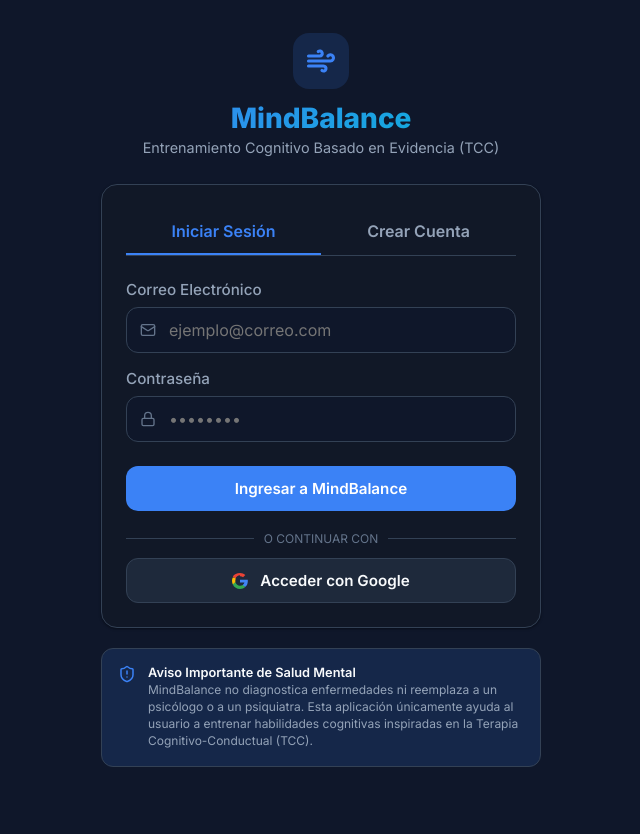
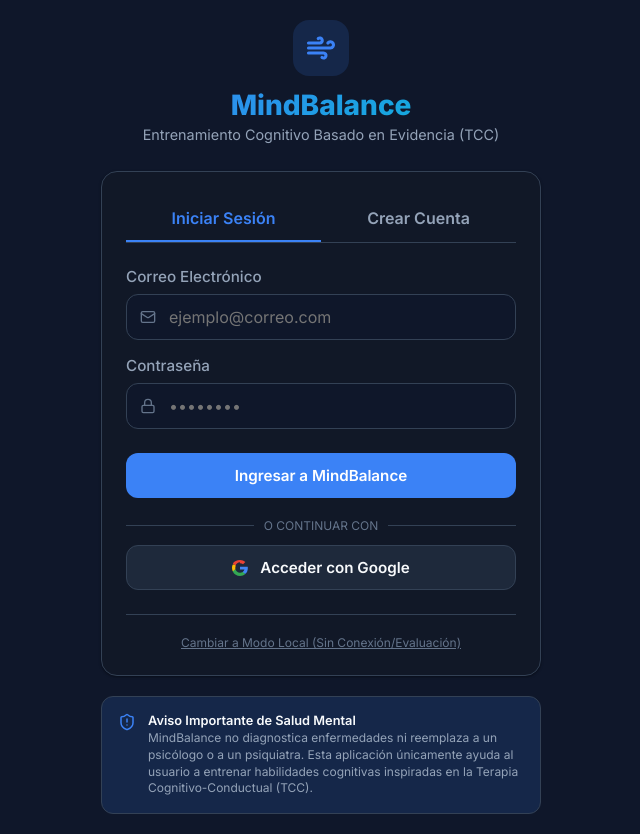
Before and after one commit to robermejia/MindBalance, a React (Vite) app: page / in a window 1280 px wide. Shown: the whole page, without its empty margins (319-959 px from the left). Before the commit the page ends 800 px from the top, so only its background shows below. Built offline with nearby package versions, Linux system fonts and the light colour scheme; no server answers.

Commit message:
feat: add database mode toggle at the bottom of login screen to prevent authentication deadlock

```diff
--- a/src/features/auth/AuthShell.tsx
+++ b/src/features/auth/AuthShell.tsx
@@ -3,7 +3,7 @@
 import { Wind, Lock, Mail, ShieldAlert } from 'lucide-react';
 
 export const AuthShell: React.FC = () => {
-  const { login, signup, loginWithGoogle, useFirebase } = useAuth();
+  const { login, signup, loginWithGoogle, useFirebase, toggleFirebase } = useAuth();
   const [isLogin, setIsLogin] = useState(true);
   const [email, setEmail] = useState('');
   const [password, setPassword] = useState('');
@@ -202,6 +202,37 @@
             </div>
           )}
 
+          {/* Selector de Base de Datos para salir del deadlock */}
+          <div style={{
+            marginTop: '24px',
+            paddingTop: '16px',
+            borderTop: '1px solid var(--border-color)',
+            textAlign: 'center'
+          }}>
+            <button
+              type="button"
+              onClick={() => {
+                toggleFirebase(!useFirebase);
+                setError(null);
+              }}
+              style={{
+                background: 'none',
+                border: 'none',
+                color: 'var(--text-muted)',
+                fontSize: '0.75rem',
+                cursor: 'pointer',
+                textDecoration: 'underline',
+                transition: 'color 0.2s'
+              }}
+              onMouseEnter={(e) => e.currentTarget.style.color = 'var(--accent-primary)'}
+              onMouseLeave={(e) => e.currentTarget.style.color = 'var(--text-muted)'}
+            >
+              {useFirebase
+                ? "Cambiar a Modo Local (Sin Conexión/Evaluación)"
+                : "Cambiar a Modo Sincronizado (Firebase)"}
+            </button>
+          </div>
+
         </div>
 
         {/* Descargo de Responsabilidad Ético */}
```
